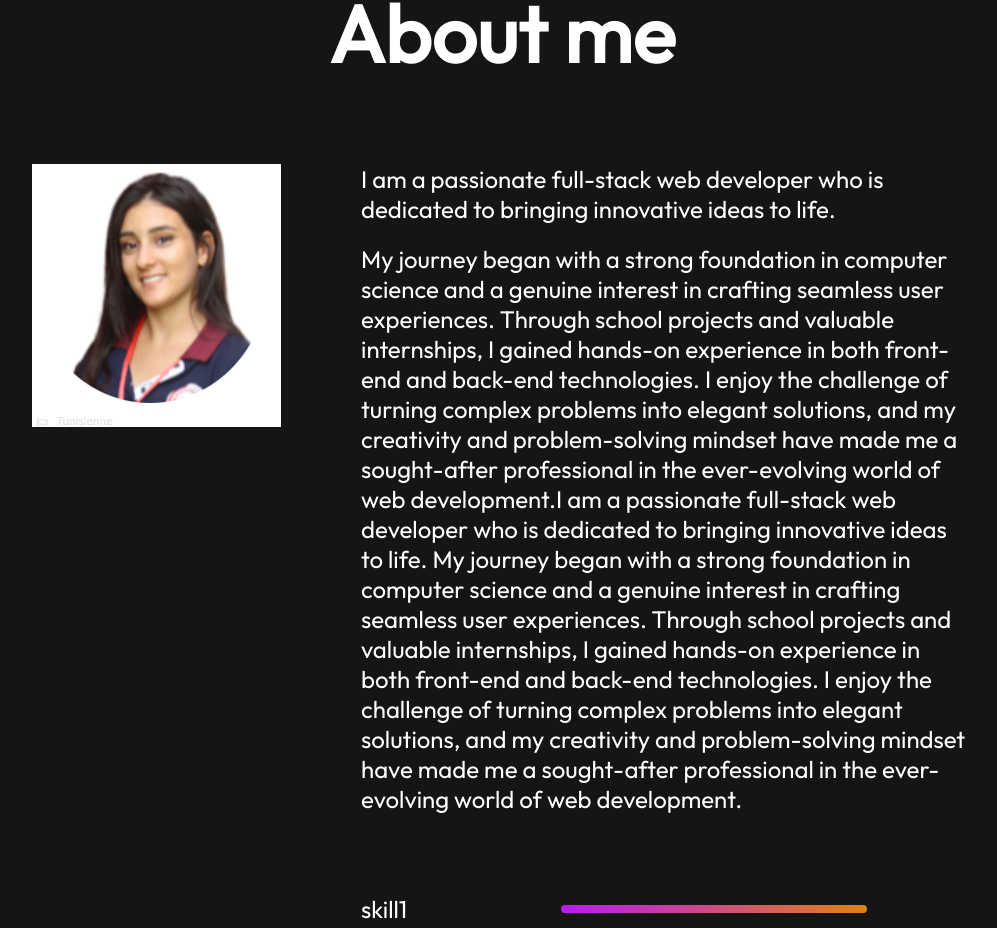
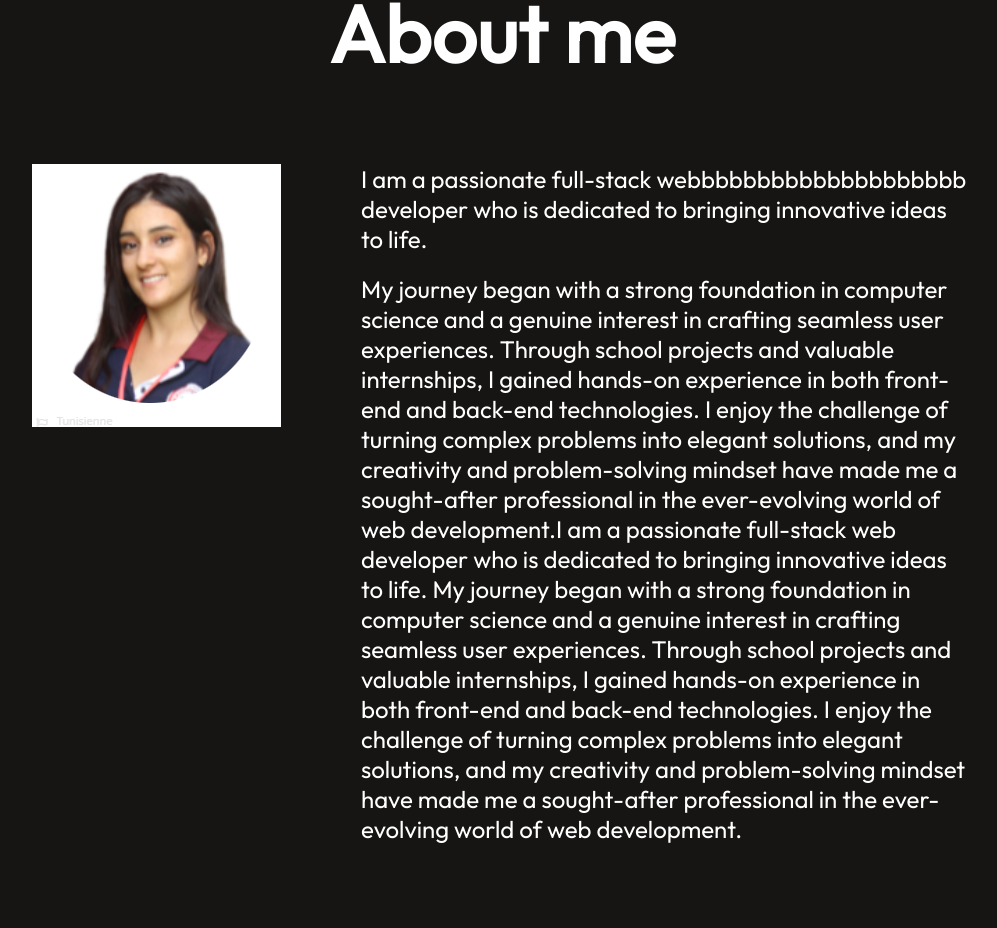
Before and after one commit to arij45/PortfolioWebSite, a React (Vite) app: page / in a window 1280 px wide. Shown: the part 1115-2043 px from the top of the page, without its empty margins (138-1135 px from the left). Built offline with nearby package versions, Linux system fonts and the light colour scheme.

Commit message:
new commit

```diff
--- a/src/Components/About/About.jsx
+++ b/src/Components/About/About.jsx
@@ -13,7 +13,7 @@ const About = () => {
         </div>
         <div className="about-right">
             <div className="about-para">
-            <p>I am a passionate full-stack web developer who is dedicated to bringing innovative ideas to life. </p>
+            <p>I am a passionate full-stack webbbbbbbbbbbbbbbbbbbb developer who is dedicated to bringing innovative ideas to life. </p>
             <p>My journey began with a strong foundation in computer science and a genuine interest in crafting seamless user experiences. Through school projects and valuable internships, I gained hands-on experience in both front-end and back-end technologies. I enjoy the challenge of turning complex problems into elegant solutions, and my creativity and problem-solving mindset have made me a sought-after professional in the ever-evolving world of web development.I am a passionate full-stack web developer who is dedicated to bringing innovative ideas to life. My journey began with a strong foundation in computer science and a genuine interest in crafting seamless user experiences. Through school projects and valuable internships, I gained hands-on experience in both front-end and back-end technologies. I enjoy the challenge of turning complex problems into elegant solutions, and my creativity and problem-solving mindset have made me a sought-after professional in the ever-evolving world of web development.</p>
             </div>
             <div className="about-skills">
```
